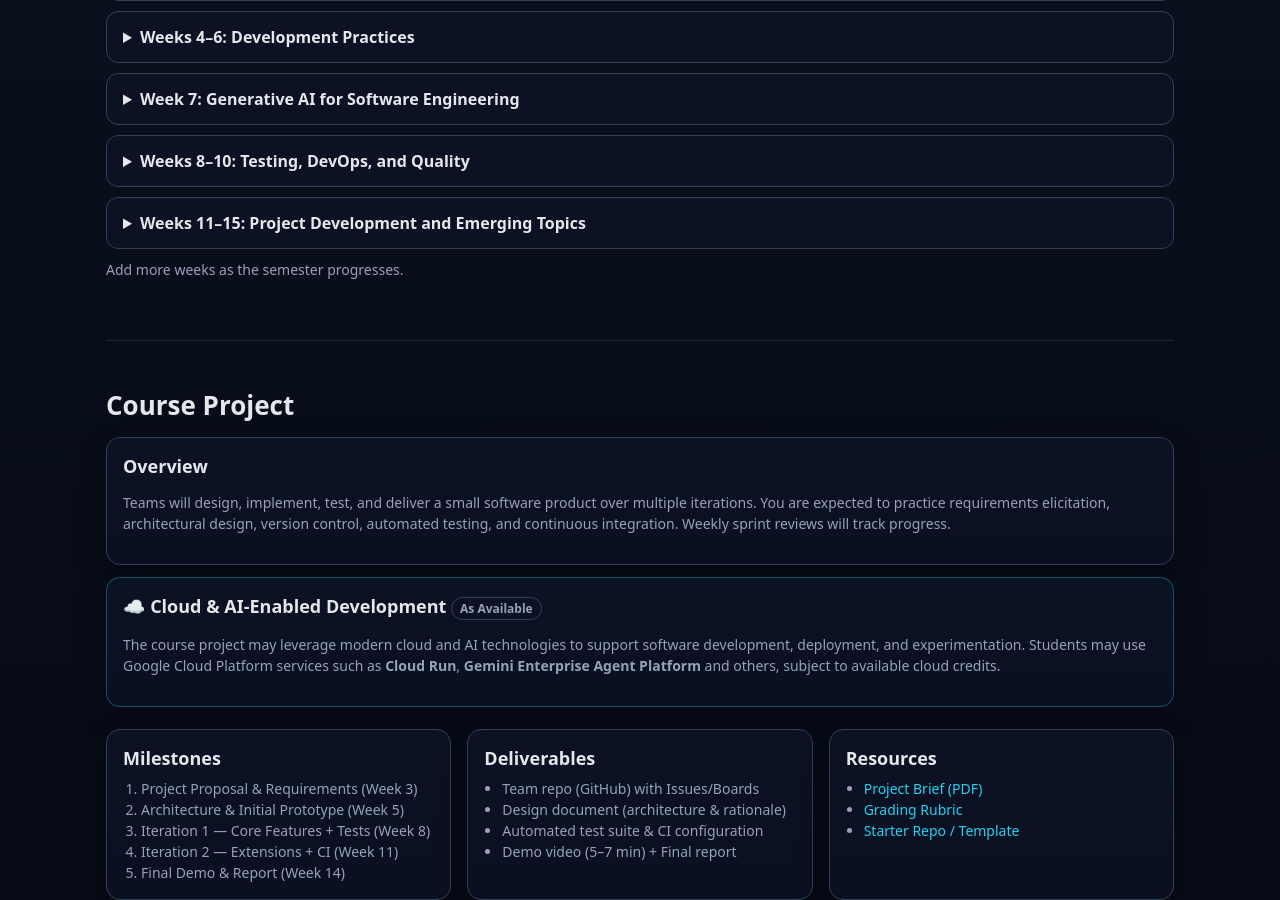
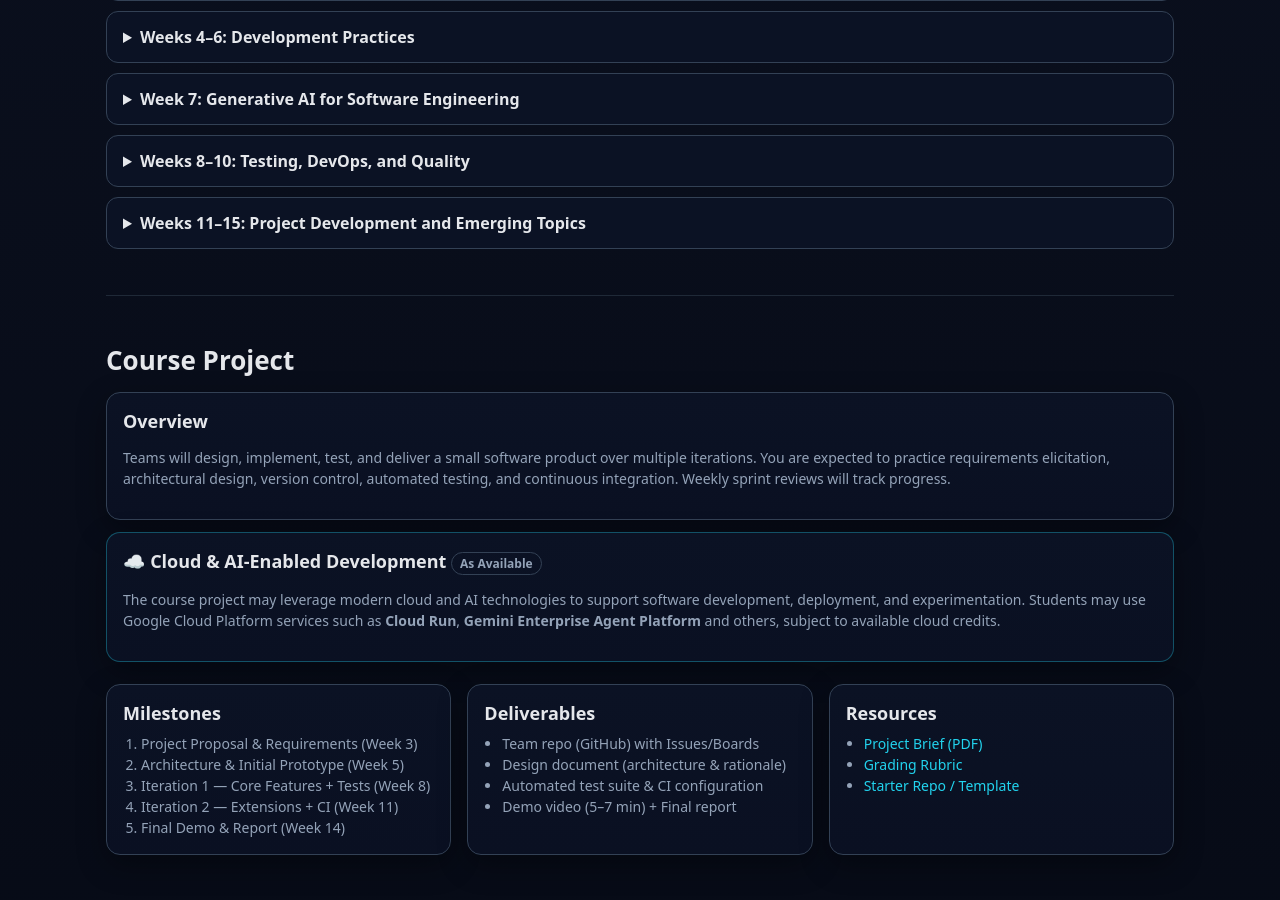
Before and after one commit to FarahSaeed/FarahSaeed.github.io, a Jekyll site: the page courses/fall26_cs325.html, which Jekyll copies as it is, in a window 1280 px wide and 900 px high, scrolled down 1475 px. Built offline with Jekyll 4.4.1, drawn with Linux system fonts in a browser that asks for light colours; some of the changed lines change nothing that is shown.

Commit message:
Update fall26_cs325.html

```diff
--- a/courses/fall26_cs325.html
+++ b/courses/fall26_cs325.html
@@ -4,7 +4,7 @@
   <meta charset="utf-8" />
   <meta name="viewport" content="width=device-width,initial-scale=1" />
   <title>CS 325 — Software Engineering (Fall 2026)</title>
-  <meta name="description" content="Course website for CS 331: Software Engineering & Project Management (SEPM)" />
+  <meta name="description" content="Course website for CS 331: Software Engineering" />
   <style>
     :root{
       --bg:#0f172a;        /* slate-900 */
@@ -219,7 +219,7 @@ The class schedule, meeting times, and classroom locations are tentative and may
 <li>Emerging trends in software engineering and AI</li>
 </ul>
 </details>
-    <p class="meta" style="margin-top:10px">Add more weeks as the semester progresses.</p>
+    <!-- <p class="meta" style="margin-top:10px">Add more weeks as the semester progresses.</p> -->
   </section>
 
   <section id="project" aria-labelledby="project-title">
```
